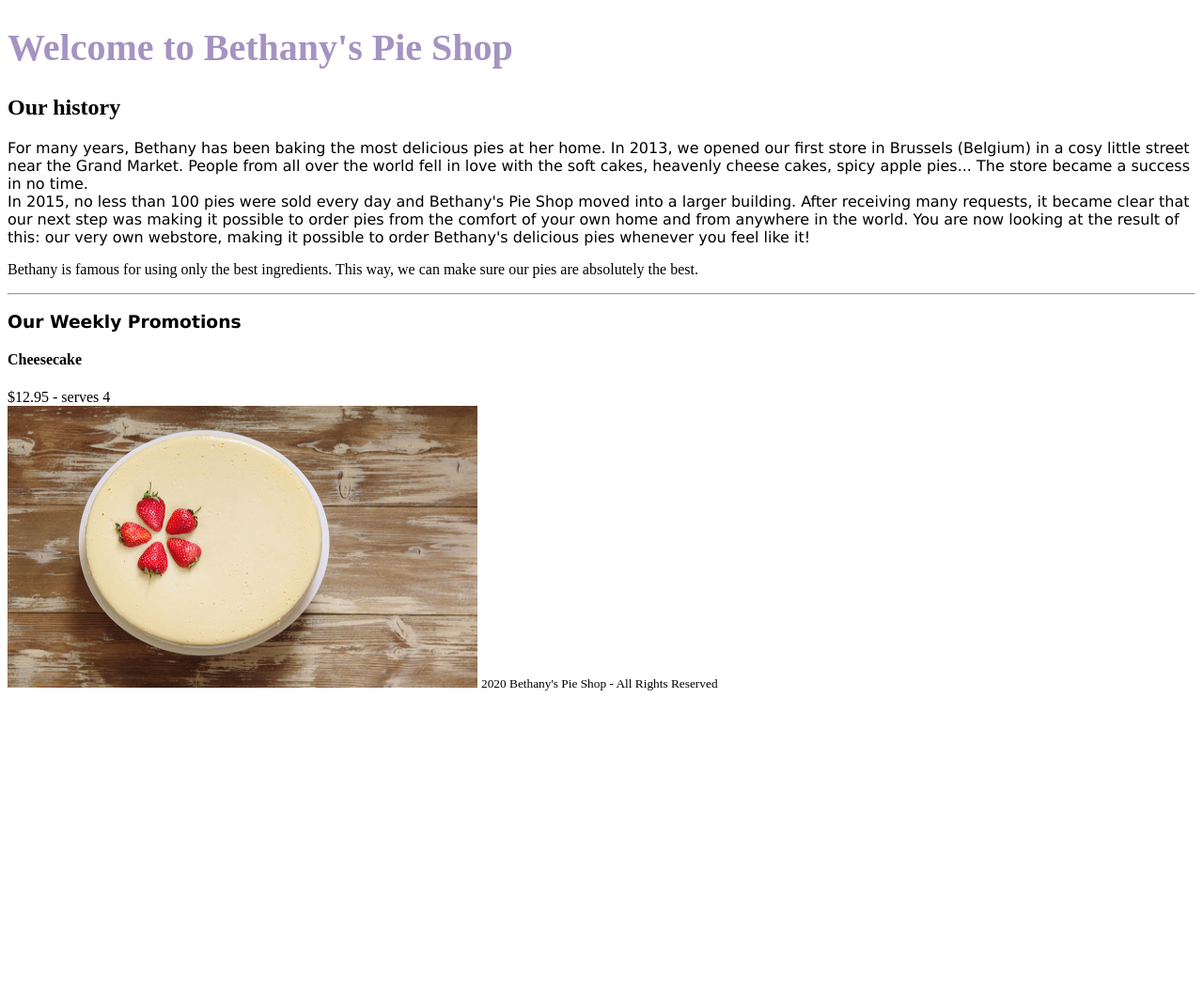
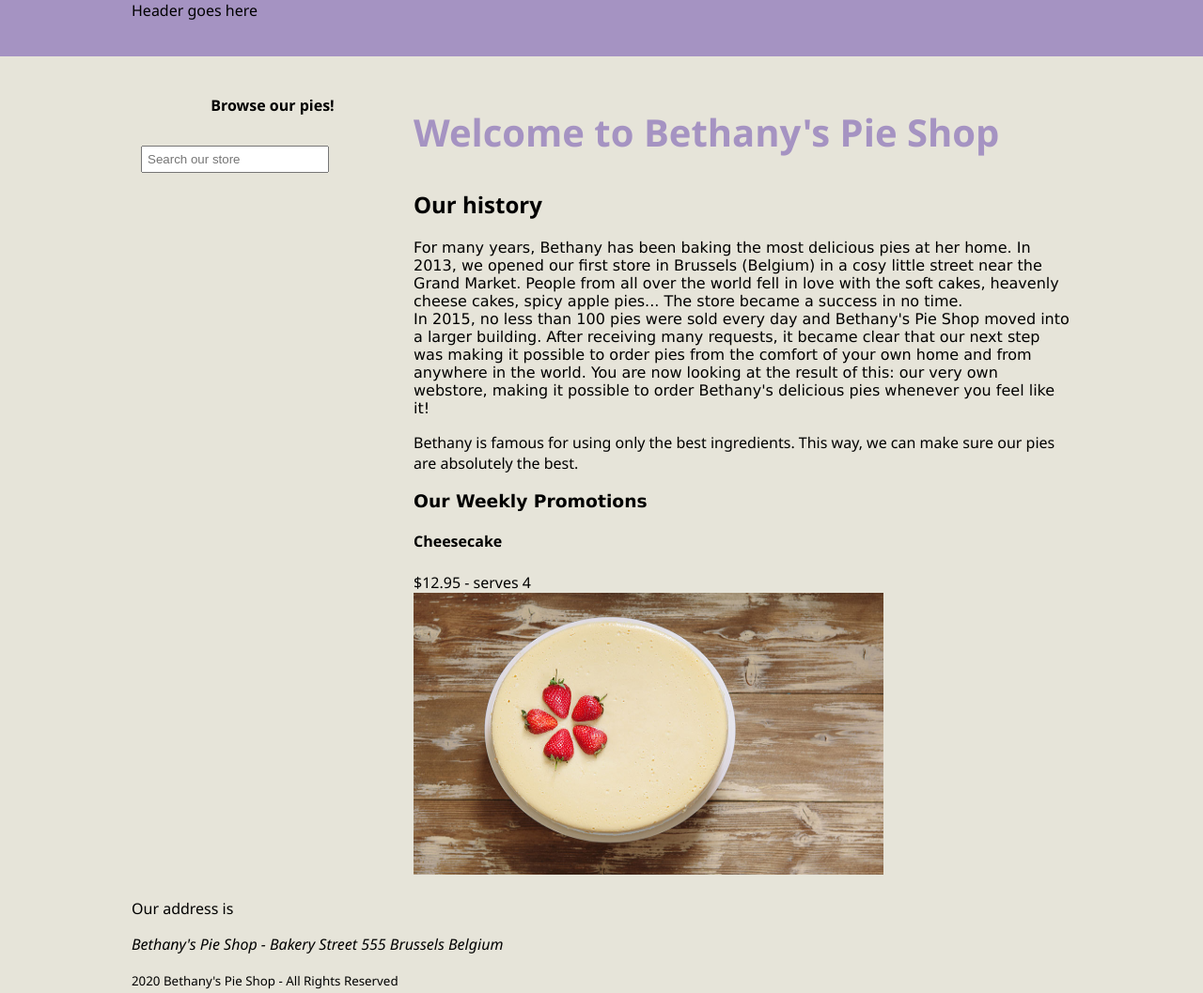
Before and after one commit to basilard99-2/BethanysPieShop, a plain HTML site: page index.html in a window 1280 px wide. Shown: the whole page at 94% size. Before the commit the page ends 800 px from the top, so only its background shows below. Drawn offline with Linux system fonts and the light colour scheme.

Commit message:
More work

```diff
--- a/index.html
+++ b/index.html
@@ -6,9 +6,63 @@
         <meta name="author" content="Bethany's Pie Shop"/>
         <meta name="description" content="Store front for Bethany's Pie Shop"/>
         <meta name="viewport" content="width=device-width, initial-scale"/>
+        <style>
+            body {
+                margin-top: 0px;
+                font-family: 'Segoe UI', Tahoma, Geneva, Verdana, sans-serif;
+                margin-left: auto;
+                margin-right: auto;
+                background-color: #e6e4d9;
+            }
+            #mainheader {
+                background-color: #a593c2;
+            }
+            nav {
+                height: 60px;
+                width: 1000px;
+                margin: 0 auto 20px;
+            }
+            #leftmenu {
+                float: left;
+                width: 30%;
+                margin-bottom: 20px;
+            }
+            .searchbox {
+                padding: 5px;
+                margin: 10px 10px;
+                width: 200px;
+            }
+            #main {
+                float: right;
+                width: 70%;
+                margin-bottom: 20px;
+            }
+            footer {
+                clear: both;
+                width: 100%;
+            }
+        </style>
     </head>
     <body>
+        <header id="mainheader">
+            <nav>
+                Header goes here
+            </nav>
+        </header>
+
+        <div style="width:1000px;margin-left:auto;margin-right:auto;">
+            <aside id="leftmenu">
+                <header>
+                    <h4 style="text-align: center;">Browse our pies!</h4>
+                    <input type="search" class="searchbox" placeholder="Search our store"/>
+                </header>
+            </aside>
+
+            <main id="main">
+                <article>
+                    <header>
                         <h1 style="font-size: 40px;color: #a593c2;">Welcome to Bethany's Pie Shop</h1>
+                    </header>
                     <h2>Our history</h2>
                     <p style="font-family: verdana;">
                         For many years, Bethany has been baking the most delicious pies at her home. In 2013, we opened our first
@@ -23,11 +77,38 @@
                     <p>
                         Bethany is famous for using only the best ingredients. This way, we can make sure our pies are absolutely the best.
                     </p>
-        <hr/>
+                </article>
+                <section>
                     <h3 style="font-family: verdana;">Our Weekly Promotions</h3>
-        <h4>Cheesecake</h4> $12.95 - serves 4
-        <br/>
+                    <h4>Cheesecake</h4>
+                    $12.95 - serves 4<br/>
                     <img src="cheesecake.jpg" width="500" height="300"/>
+                </section>
+            </main>
+            <footer>
+                <p>Our address is <address>Bethany's Pie Shop - Bakery Street 555 Brussels Belgium</address></p>
                 <small>2020 Bethany's Pie Shop - All Rights Reserved</small>
+            </footer>
+        </div>
     </body>
 </html>
+
+<!--
+
+<p style="font-family: verdana;">
+    For many years, Bethany has been baking the most delicious pies at her home. In 2013, we opened our first
+    store in Brussels (Belgium) in a cosy little street near the Grand Market. People from all over the world fell in love
+    with the soft cakes, heavenly cheese cakes, spicy apple pies... The store became a success in no time.
+    <br/>
+    In 2015, no less than 100 pies were sold every day and Bethany's Pie Shop moved into a larger building.
+    After receiving many requests, it became clear that our next step was making it possible to order pies from the
+    comfort of your own home and from anywhere in the world. You are now looking at the result of this: our very own
+    webstore, making it possible to order Bethany's delicious pies whenever you feel like it!
+</p>
+<p>
+    Bethany is famous for using only the best ingredients. This way, we can make sure our pies are absolutely the best.
+</p>
+<hr/>
+
+
+-->
```
Lines whose indentation alone changed are shown as unchanged.
